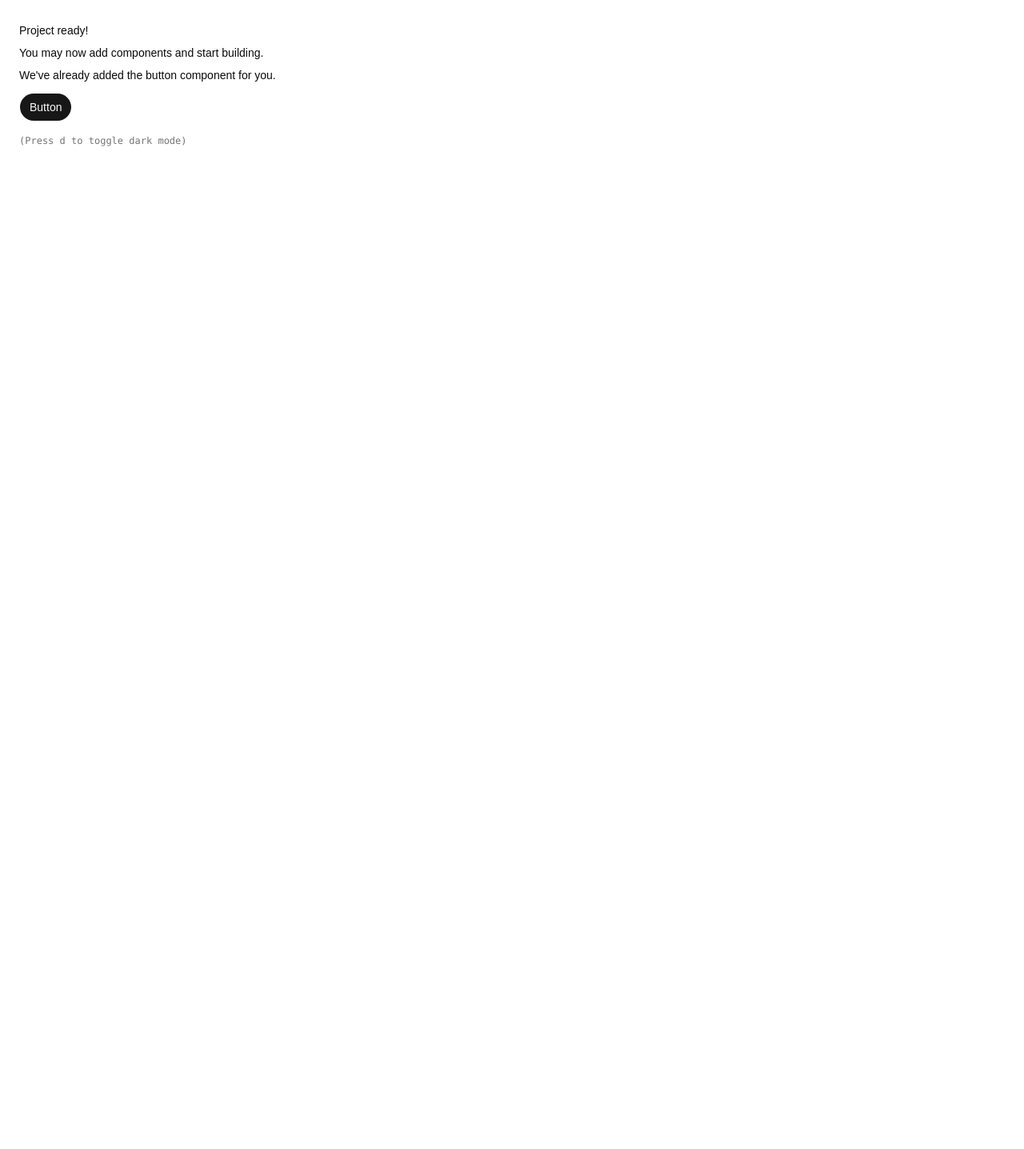
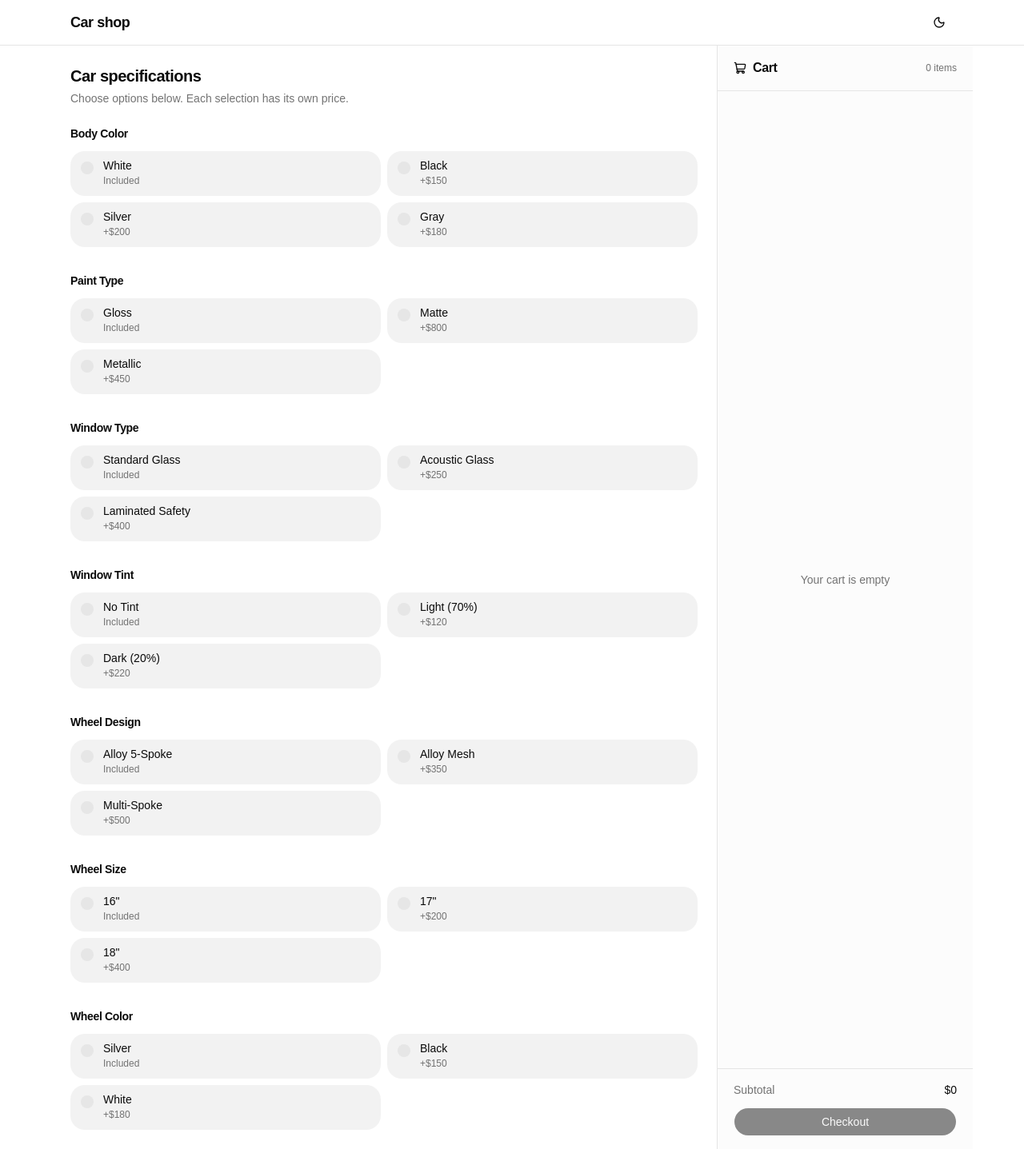
Before and after one commit to dabi-vm/car-shop, a React (Vite) app: page / in a window 1280 px wide. Shown: the whole page at 80% size. Before the commit the page ends 800 px from the top, so only its background shows below. Built offline with nearby package versions, Linux system fonts and the light colour scheme.

Commit message:
feat: car specs form

```diff
--- a/src/App.tsx
+++ b/src/App.tsx
@@ -1,18 +1,16 @@
-import { Button } from "@/components/ui/button"
+import { AppBar } from "@/components/app-bar"
+import { CarForm } from "@/components/car-form"
+import { CartPanel } from "@/components/cart-panel"
 
 export function App() {
   return (
-    <div className="flex min-h-svh p-6">
-      <div className="flex max-w-md min-w-0 flex-col gap-4 text-sm leading-loose">
-        <div>
-          <h1 className="font-medium">Project ready!</h1>
-          <p>You may now add components and start building.</p>
-          <p>We&apos;ve already added the button component for you.</p>
-          <Button className="mt-2">Button</Button>
-        </div>
-        <div className="font-mono text-xs text-muted-foreground">
-          (Press <kbd>d</kbd> to toggle dark mode)
-        </div>
+    <div className="flex min-h-svh flex-col bg-background">
+      <AppBar />
+      <div className="mx-auto flex min-h-0 w-full max-w-6xl flex-1 flex-col lg:flex-row">
+        <main className="flex-1 p-4 sm:p-6">
+          <CarForm />
+        </main>
+        <CartPanel />
       </div>
     </div>
   )
--- /dev/null
+++ b/src/components/app-bar.tsx
@@ -0,0 +1,27 @@
+import { MoonIcon, SunIcon } from "lucide-react"
+
+import { Button } from "@/components/ui/button"
+import { Typography } from "@/components/ui/typography"
+import { useTheme } from "@/components/theme-provider"
+
+export function AppBar() {
+  const { theme, setTheme } = useTheme()
+  const isDark = theme === "dark"
+
+  return (
+    <header className="z-10 shrink-0 border-b bg-background/80 backdrop-blur-sm">
+      <div className="mx-auto flex h-14 max-w-6xl items-center justify-between px-4 sm:px-6">
+        <Typography variant="h3">Car shop</Typography>
+        <Button
+          type="button"
+          variant="ghost"
+          size="icon"
+          aria-label={isDark ? "Switch to light mode" : "Switch to dark mode"}
+          onClick={() => setTheme(isDark ? "light" : "dark")}
+        >
+          {isDark ? <SunIcon /> : <MoonIcon />}
+        </Button>
+      </div>
+    </header>
+  )
+}
--- /dev/null
+++ b/src/components/car-form.tsx
@@ -0,0 +1,61 @@
+import { SpecOptions } from "@/components/spec-options"
+import { Typography } from "@/components/ui/typography"
+import {
+  bodyColorOptions,
+  paintTypeOptions,
+  wheelColorOptions,
+  wheelDesignOptions,
+  wheelSizeOptions,
+  windowTintOptions,
+  windowTypeOptions,
+} from "@/data/car-specs"
+
+export function CarForm() {
+  return (
+    <section className="flex-1">
+      <div className="mb-6">
+        <Typography variant="h2">Car specifications</Typography>
+        <Typography variant="muted" className="mt-1">
+          Choose options below. Each selection has its own price.
+        </Typography>
+      </div>
+
+      <form className="grid gap-8" onSubmit={(event) => event.preventDefault()}>
+        <div className="grid min-w-0 gap-3">
+          <Typography variant="label">Body Color</Typography>
+          <SpecOptions name="bodyColor" options={bodyColorOptions} />
+        </div>
+
+        <div className="grid min-w-0 gap-3">
+          <Typography variant="label">Paint Type</Typography>
+          <SpecOptions name="paintType" options={paintTypeOptions} />
+        </div>
+
+        <div className="grid min-w-0 gap-3">
+          <Typography variant="label">Window Type</Typography>
+          <SpecOptions name="windowType" options={windowTypeOptions} />
+        </div>
+
+        <div className="grid min-w-0 gap-3">
+          <Typography variant="label">Window Tint</Typography>
+          <SpecOptions name="windowTint" options={windowTintOptions} />
+        </div>
+
+        <div className="grid min-w-0 gap-3">
+          <Typography variant="label">Wheel Design</Typography>
+          <SpecOptions name="wheelDesign" options={wheelDesignOptions} />
+        </div>
+
+        <div className="grid min-w-0 gap-3">
+          <Typography variant="label">Wheel Size</Typography>
+          <SpecOptions name="wheelSize" options={wheelSizeOptions} />
+        </div>
+
+        <div className="grid min-w-0 gap-3">
+          <Typography variant="label">Wheel Color</Typography>
+          <SpecOptions name="wheelColor" options={wheelColorOptions} />
+        </div>
+      </form>
+    </section>
+  )
+}
--- /dev/null
+++ b/src/components/cart-panel.tsx
@@ -0,0 +1,35 @@
+import { ShoppingCartIcon } from "lucide-react"
+
+import { Button } from "@/components/ui/button"
+import { Separator } from "@/components/ui/separator"
+import { Typography } from "@/components/ui/typography"
+
+export function CartPanel() {
+  return (
+    <aside className="flex w-full shrink-0 flex-col border-t bg-muted/30 lg:w-80 lg:border-t-0 lg:border-l">
+      <div className="flex items-center gap-2 px-4 py-4 sm:px-6 lg:px-5">
+        <ShoppingCartIcon className="size-4" />
+        <Typography variant="h4">Cart</Typography>
+        <Typography variant="caption" className="ml-auto">
+          0 items
+        </Typography>
+      </div>
+
+      <Separator />
+
+      <div className="flex min-h-0 flex-1 items-center justify-center p-4 sm:px-6 lg:px-5">
+        <Typography variant="muted">Your cart is empty</Typography>
+      </div>
+
+      <div className="mt-auto space-y-3 border-t p-4 sm:px-6 lg:px-5">
+        <div className="flex items-center justify-between">
+          <Typography variant="muted">Subtotal</Typography>
+          <Typography variant="small">$0</Typography>
+        </div>
+        <Button type="button" className="w-full" disabled>
+          Checkout
+        </Button>
+      </div>
+    </aside>
+  )
+}
--- /dev/null
+++ b/src/components/spec-options.tsx
@@ -0,0 +1,30 @@
+import { Label } from "@/components/ui/label"
+import { RadioGroup, RadioGroupItem } from "@/components/ui/radio-group"
+import { Typography } from "@/components/ui/typography"
+import { formatSpecPrice, type SpecOption } from "@/data/car-specs"
+
+type SpecOptionsProps = {
+  name: string
+  options: SpecOption[]
+}
+
+export function SpecOptions({ name, options }: SpecOptionsProps) {
+  return (
+    <RadioGroup name={name} className="grid gap-2 sm:grid-cols-2">
+      {options.map((option) => (
+        <Label
+          key={option.value}
+          className="flex cursor-pointer items-start gap-3 rounded-2xl border border-transparent bg-input/50 px-3 py-2.5 transition-colors has-[[data-slot=radio-group-item][data-checked]]:border-ring has-[[data-slot=radio-group-item][data-checked]]:bg-accent"
+        >
+          <RadioGroupItem value={option.value} className="mt-0.5" />
+          <span className="grid min-w-0 gap-1">
+            <Typography variant="option">{option.label}</Typography>
+            <Typography variant="caption">
+              {formatSpecPrice(option.price)}
+            </Typography>
+          </span>
+        </Label>
+      ))}
+    </RadioGroup>
+  )
+}
--- /dev/null
+++ b/src/data/car-specs.ts
@@ -0,0 +1,56 @@
+export type SpecOption = {
+  value: string
+  label: string
+  price: number
+}
+
+export const bodyColorOptions: SpecOption[] = [
+  { value: "white", label: "White", price: 0 },
+  { value: "black", label: "Black", price: 150 },
+  { value: "silver", label: "Silver", price: 200 },
+  { value: "gray", label: "Gray", price: 180 },
+]
+
+export const paintTypeOptions: SpecOption[] = [
+  { value: "gloss", label: "Gloss", price: 0 },
+  { value: "matte", label: "Matte", price: 800 },
+  { value: "metallic", label: "Metallic", price: 450 },
+]
+
+export const windowTypeOptions: SpecOption[] = [
+  { value: "standard", label: "Standard Glass", price: 0 },
+  { value: "acoustic", label: "Acoustic Glass", price: 250 },
+  { value: "laminated", label: "Laminated Safety", price: 400 },
+]
+
+export const windowTintOptions: SpecOption[] = [
+  { value: "none", label: "No Tint", price: 0 },
+  { value: "light", label: "Light (70%)", price: 120 },
+  { value: "dark", label: "Dark (20%)", price: 220 },
+]
+
+export const wheelDesignOptions: SpecOption[] = [
+  { value: "alloy-5-spoke", label: "Alloy 5-Spoke", price: 0 },
+  { value: "alloy-mesh", label: "Alloy Mesh", price: 350 },
+  { value: "multi-spoke", label: "Multi-Spoke", price: 500 },
+]
+
+export const wheelSizeOptions: SpecOption[] = [
+  { value: "16", label: '16"', price: 0 },
+  { value: "17", label: '17"', price: 200 },
+  { value: "18", label: '18"', price: 400 },
+]
+
+export const wheelColorOptions: SpecOption[] = [
+  { value: "silver", label: "Silver", price: 0 },
+  { value: "black", label: "Black", price: 150 },
+  { value: "white", label: "White", price: 180 },
+]
+
+export function formatSpecPrice(price: number) {
+  if (price === 0) {
+    return "Included"
+  }
+
+  return `+$${price.toLocaleString()}`
+}
```
